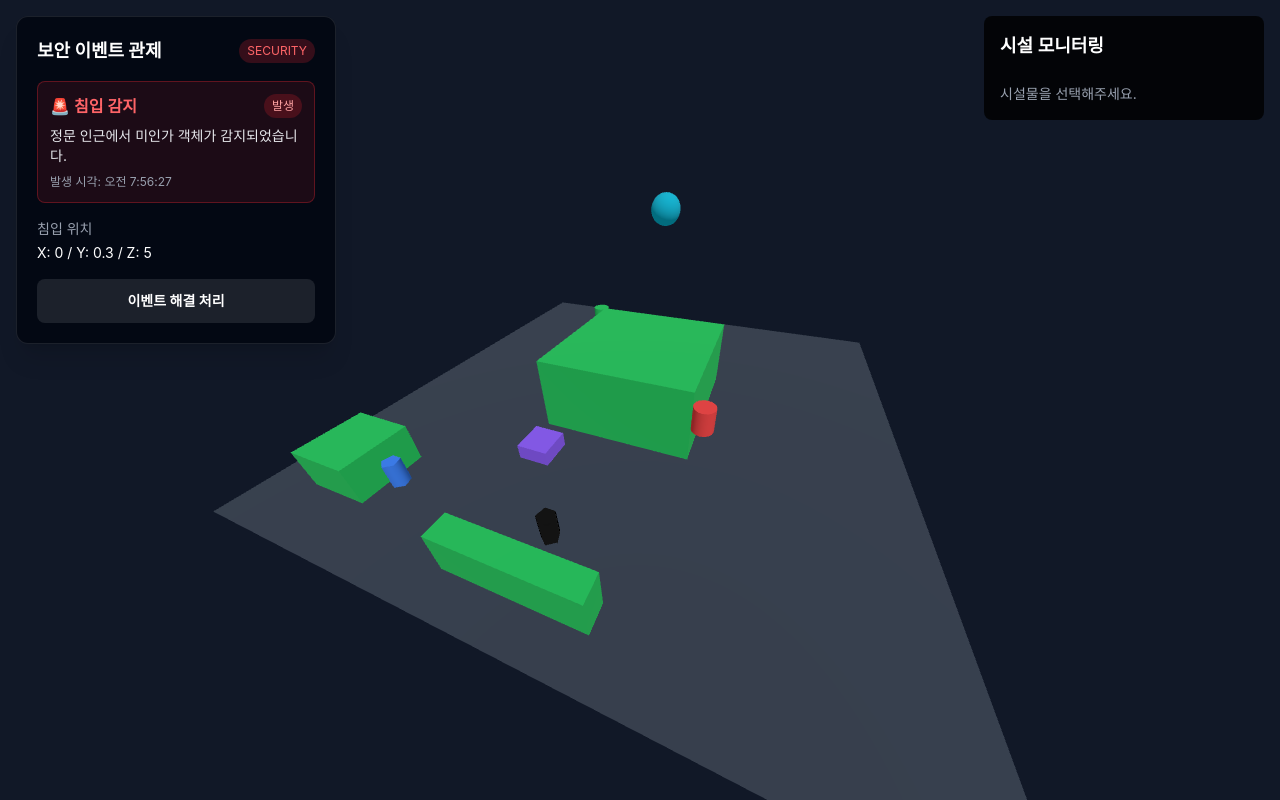
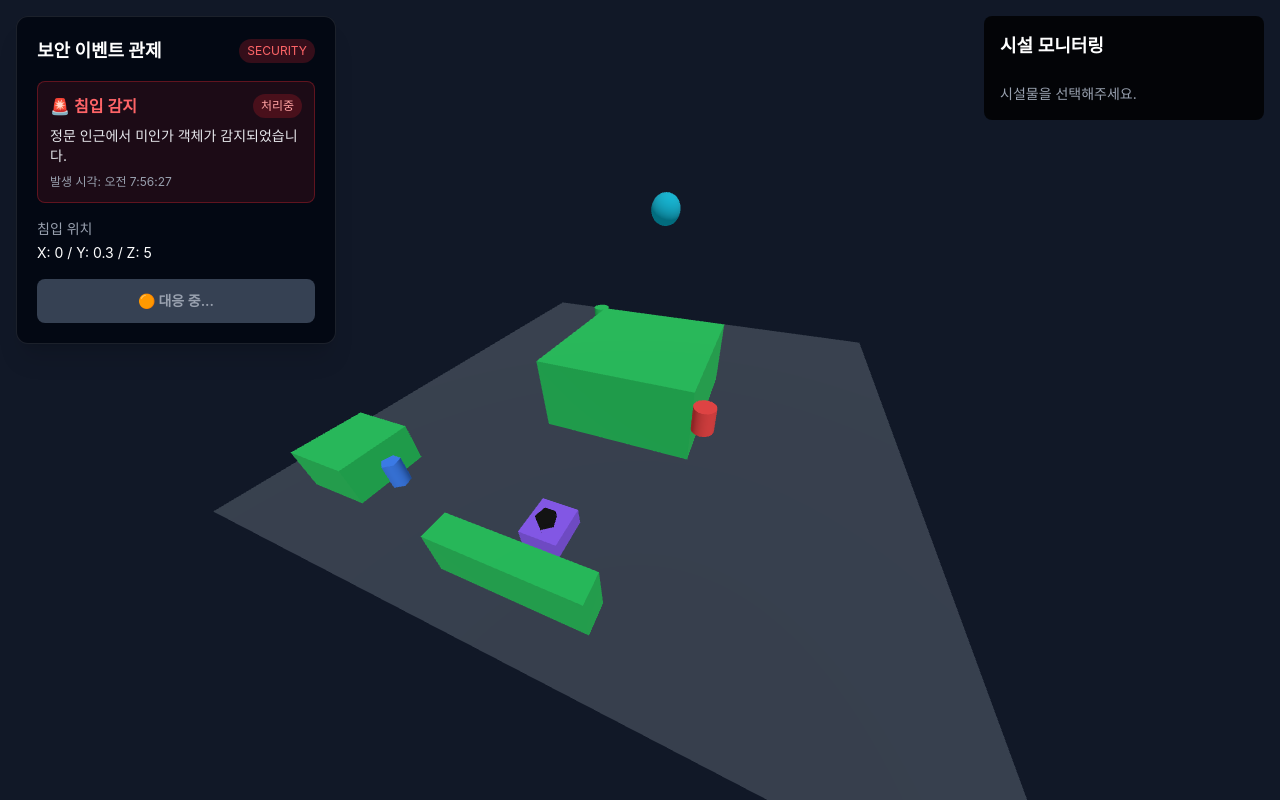
Before and after one commit to jiwoopark727/security-twin, a React (Vite) app: page / in a window 1280 px wide. Both pictures are taken after a click on the button "🚨 침입 이벤트 발생". Built offline with nearby package versions, Linux system fonts and the light colour scheme.

Commit message:
feat: 보안 이벤트 발생지로 로봇 출동 구현, 해결 시 순찰 복귀 로직 구현

```diff
--- a/src/components/digital-twin/DigitalTwinScene.tsx
+++ b/src/components/digital-twin/DigitalTwinScene.tsx
@@ -21,6 +21,11 @@ export default function DigitalTwinScene() {
   // );
 
   const facilityStatuses = useSecurityStore((state) => state.facilityStatuses);
+
+  const activeSecurityEvent = useSecurityStore(
+    (state) => state.activeSecurityEvent,
+  );
+
   const updateAgentPosition = useSecurityStore(
     (state) => state.updateAgentPosition,
   );
@@ -257,33 +262,10 @@ export default function DigitalTwinScene() {
       agentObjectsRef.current.set(agent.id, mesh);
     });
 
-    // // 침입자 객체 씬에 추가
-    // strangers.forEach((stranger) => {
-    //   const mesh = createStrangerMesh(stranger.type);
-
-    //   mesh.position.set(
-    //     stranger.position.x,
-    //     stranger.position.y,
-    //     stranger.position.z,
-    //   );
-
-    //   mesh.userData.stranger = stranger.id;
-
-    //   scene.add(mesh);
-
-    //   agentObjectsRef.current.set(stranger.id, mesh);
-    // });
-
     //useSecurityStore의 시설 선택 함수
     const selectFacility = useSecurityStore.getState().selectFacility;
 
     const selectAgent = useSecurityStore.getState().selectAgent;
-
-    // const statusLabel = {
-    //   normal: '정상🟢',
-    //   warning: '주의🟡',
-    //   danger: '위험🔴',
-    // };
 
     // 이거 다시 주석 지울 때 밑에 clean(Interval) 도 잊지말고 주석 빼줘야함!!
     // // 시설 상태 변경 함수
@@ -412,6 +394,28 @@ export default function DigitalTwinScene() {
     });
   }, [facilityStatuses]);
 
+  // 로봇 순찰 애니메이션 로직
+  // 사실 로봇 이동도 setInterval 보다는 이 애니메이션 루프 안에서 처리하는게 three.js 스럽다
+  // 즉 이런 구조
+  // requestAnimationFrame
+  //         ↓
+  // 로봇 위치 계산
+  //         ↓
+  // Scene 렌더링
+  // 하지만 지금은 우리가 개념을 배우는 단계니까 일단 setInterval로 구현해보고,
+  // 정상적으로 움직이는 걸 확인한 다음 requestAnimationFrame 기반으로 리팩토링하자.
+  // 최종 ver. 지금 사각형 경로로 순찰을 돌다가 침입자 발생 시 해당 지점으로 출동
+  // 근데 해당 지점으로 일직선 이동하다 보니 건물을 뚫고 가는 문제 발생
+
+  // const resolveSecurityEvent = useSecurityStore(
+  //   (state) => state.resolveSecurityEvent,
+  // );
+  const respondSecurityEvent = useSecurityStore(
+    (state) => state.respondSecurityEvent,
+  );
+
+  const hasRespondedRef = useRef(false);
+
   useEffect(() => {
     const robot = agentObjectsRef.current.get('robot-01');
 
@@ -420,24 +424,46 @@ export default function DigitalTwinScene() {
     let currentTargetIndex = 1;
 
     const speed = 0.02;
+    const arrivalDistance = 0.05;
 
-    const animatePatrol = () => {
-      const target = patrolPath[currentTargetIndex];
+    // 보안 이벤트 발생했다는겨~
+    const isResponding =
+      activeSecurityEvent !== null && activeSecurityEvent.status !== '해결';
+
+    const animateRobot = () => {
+      // 1. 현재 이동할 목적지 결정
+      const target = isResponding
+        ? activeSecurityEvent.position
+        : patrolPath[currentTargetIndex];
 
       const dx = target.x - robot.position.x;
+      const dy = target.y - robot.position.y;
       const dz = target.z - robot.position.z;
 
-      const distance = Math.sqrt(dx * dx + dz * dz);
+      const distance = Math.sqrt(dx * dx + dy * dy + dz * dz);
 
-      if (distance < 0.05) {
-        currentTargetIndex = (currentTargetIndex + 1) % patrolPath.length;
+      // 2. 목적지에 도착했는지 확인
+      if (distance < arrivalDistance) {
+        if (isResponding) {
+          if (!hasRespondedRef.current) {
+            hasRespondedRef.current = true;
+            respondSecurityEvent();
+          }
+        } else {
+          currentTargetIndex = (currentTargetIndex + 1) % patrolPath.length;
+        }
 
         return;
       }
 
-      robot.position.x += (dx / distance) * speed;
-      robot.position.z += (dz / distance) * speed;
+      // 3. 목적지 방향으로 조금씩 이동
+      const step = Math.min(speed, distance);
 
+      robot.position.x += (dx / distance) * step;
+      robot.position.y += (dy / distance) * step;
+      robot.position.z += (dz / distance) * step;
+
+      // 4. Zustand에 현재 위치 반영
       updateAgentPosition('robot-01', {
         x: robot.position.x,
         y: robot.position.y,
@@ -445,22 +471,14 @@ export default function DigitalTwinScene() {
       });
     };
 
-    // 사실 로봇 이동도 setInterval 보다는 이 애니메이션 루프 안에서 처리하는게 three.js 스럽다
-    // 즉 이런 구조
-    // requestAnimationFrame
-    //         ↓
-    // 로봇 위치 계산
-    //         ↓
-    // Scene 렌더링
-    // 하지만 지금은 우리가 개념을 배우는 단계니까 일단 setInterval로 구현해보고,
-    // 정상적으로 움직이는 걸 확인한 다음 requestAnimationFrame 기반으로 리팩토링하자.
-    const interval = setInterval(animatePatrol, 16);
+    const interval = setInterval(animateRobot, 16);
 
     return () => {
       clearInterval(interval);
     };
-  }, [updateAgentPosition]);
+  }, [activeSecurityEvent, updateAgentPosition, patrolPath]);
 
+  // 보안 이벤트 상태에 따라 침입자 객체 on/off
   useEffect(() => {
     const scene = sceneRef.current;
 
@@ -495,7 +513,7 @@ export default function DigitalTwinScene() {
 
       strangerObjectsRef.current.clear();
     }
-  }, [strangerOnOff, strangers]);
+  }, [strangerOnOff]);
 
   return (
     <div
--- a/src/components/digital-twin/SecurityEventPanel.tsx
+++ b/src/components/digital-twin/SecurityEventPanel.tsx
@@ -1,5 +1,6 @@
 import { useSecurityStore } from '../../store/securityStore';
 import { useStrangerStore } from '../../store/strangerStore';
+import { useEffect, useState } from 'react';
 
 // SecurityEventPanel은 이벤트 상태를 직접 보관하지 x
 // Zustand에서 상태를 읽고 액션을 호출하는 역할만 함
@@ -16,6 +17,24 @@ const SecurityEventPanel = () => {
 
   const strangerOn = useStrangerStore((state) => state.strangerOn);
   const strangerOff = useStrangerStore((state) => state.strangerOff);
+
+  const robotStatus = useSecurityStore(
+    (state) => state.agentStatuses['robot-01'],
+  );
+
+  const [canResolve, setCanResolve] = useState(false);
+
+  useEffect(() => {
+    if (robotStatus !== '대응중🟠') {
+      return;
+    }
+
+    const timer = setTimeout(() => {
+      setCanResolve(true);
+    }, 3000);
+
+    return () => clearTimeout(timer);
+  }, [robotStatus]);
 
   return (
     <div className='absolute left-4 top-4 z-10 w-80 rounded-xl border border-white/10 bg-gray-950/90 p-5 text-white shadow-xl backdrop-blur'>
@@ -76,13 +95,24 @@ const SecurityEventPanel = () => {
           </div>
 
           <button
+            disabled={!canResolve}
             onClick={() => {
+              if (!canResolve) return;
+
               resolveSecurityEvent();
               strangerOff();
             }}
-            className='w-full rounded-lg bg-white/10 px-4 py-3 text-sm font-semibold transition hover:bg-white/20'
+            className={`w-full rounded-lg px-4 py-3 text-sm font-semibold transition ${
+              canResolve
+                ? 'bg-green-600 text-white hover:bg-green-500'
+                : 'cursor-not-allowed bg-gray-700 text-gray-400'
+            }`}
           >
-            이벤트 해결 처리
+            {!canResolve
+              ? activeSecurityEvent.status === '발생'
+                ? '🟣 출동 중...'
+                : '🟠 대응 중...'
+              : '✓ 이벤트 해결 처리'}
           </button>
         </div>
       )}
--- a/src/data/mockData.ts
+++ b/src/data/mockData.ts
@@ -9,7 +9,8 @@ export type AgentStatus =
   | '순찰중🔵'
   | '대기🟡'
   | '이상🔴'
-  | '대응중🟠';
+  | '대응중🟠'
+  | '출동중🟣';
 export type SecurityEventType = 'intrusion' | 'fire' | 'equipment';
 export type SecurityEventStatus = '발생' | '처리중' | '해결';
 
--- a/src/store/securityStore.ts
+++ b/src/store/securityStore.ts
@@ -25,6 +25,7 @@ interface SecurityState {
 
   triggerIntrusion: () => void;
   resolveSecurityEvent: () => void;
+  respondSecurityEvent: () => void;
 
   facilityStatuses: Record<string, FacilityStatus>;
 
@@ -169,6 +170,27 @@ export const useSecurityStore = create<SecurityState>((set) => ({
 
       agentStatuses: {
         ...state.agentStatuses,
+        'robot-01': '출동중🟣',
+      },
+    }));
+  },
+
+  respondSecurityEvent: () => {
+    set((state) => ({
+      activeSecurityEvent: state.activeSecurityEvent
+        ? {
+            ...state.activeSecurityEvent,
+            status: '처리중',
+          }
+        : null,
+
+      facilityStatuses: {
+        ...state.facilityStatuses,
+        'cctv-01': 'danger',
+      },
+
+      agentStatuses: {
+        ...state.agentStatuses,
         'robot-01': '대응중🟠',
       },
     }));
```
